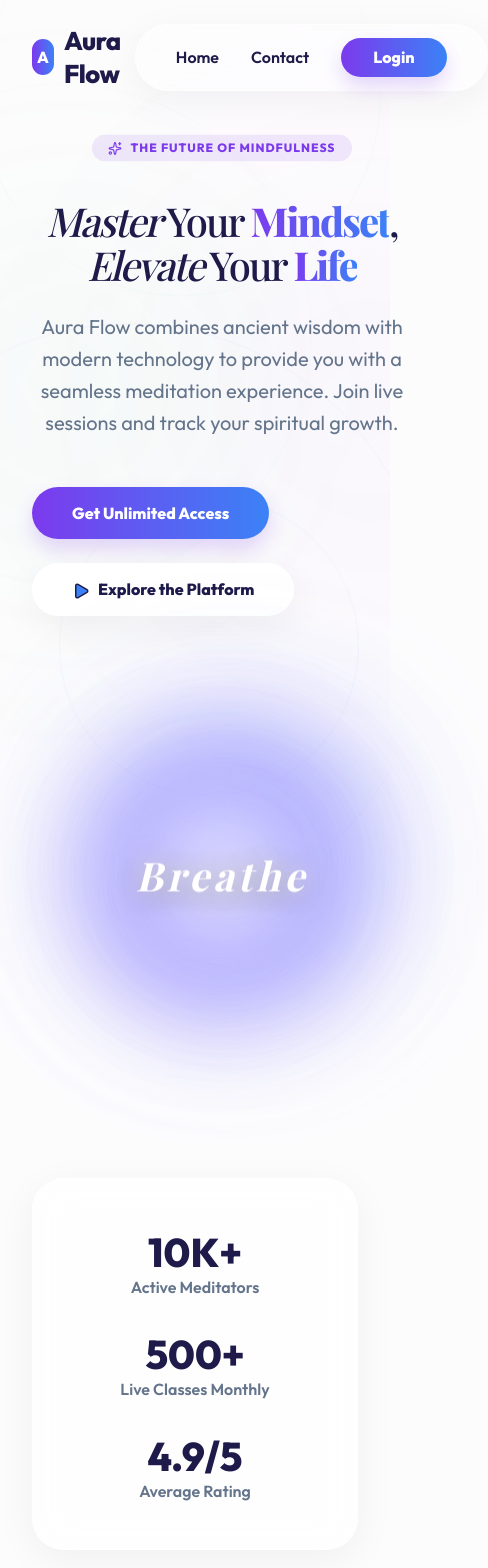
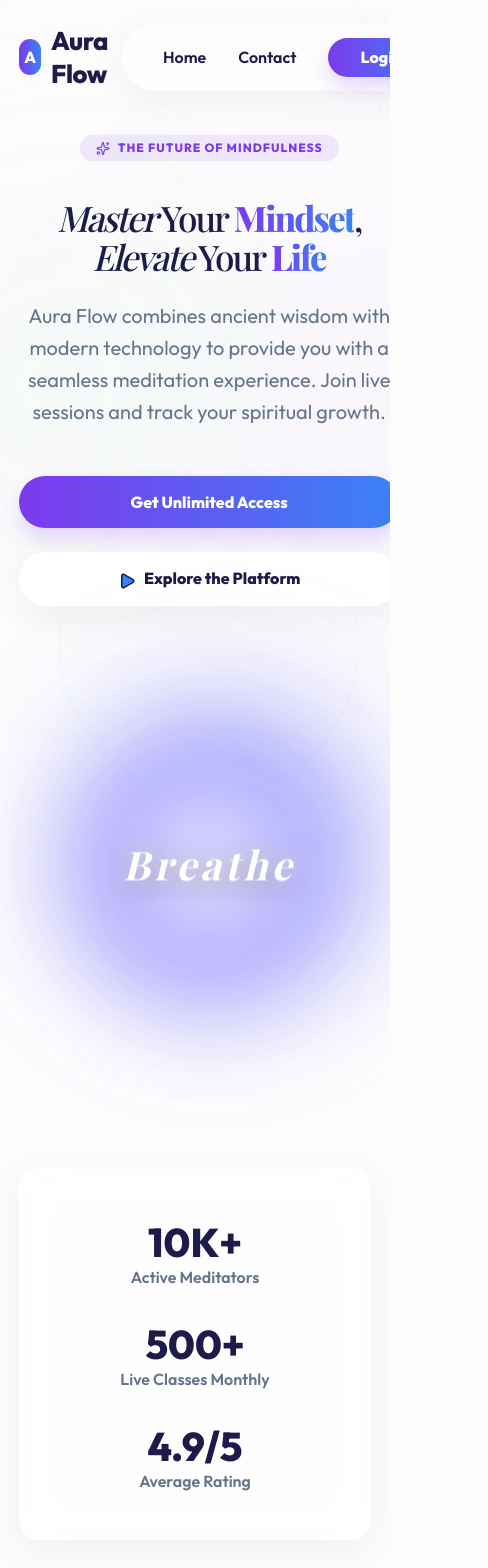
Before and after one commit to Shreya1577/Meditation, a React (Vite) app in the folder client/: page / in a window 390 px wide. Shown: the top 1568 px of the page, 488 px wide, since content can reach past the window. Built offline with nearby package versions, Linux system fonts and the light colour scheme; a web font is replaced by a local one.

Commit message:
Fix: days active counter, mobile-first responsive layout, overflow fix

```diff
--- a/client/src/index.css
+++ b/client/src/index.css
@@ -120,6 +120,7 @@ h1, h2, h3 {
   max-width: 1200px;
   margin: 0 auto;
   padding: 0 2rem;
+  width: 100%;
 }
 
 .badge {
@@ -130,3 +131,100 @@ h1, h2, h3 {
   text-transform: uppercase;
   letter-spacing: 1px;
 }
+
+/* ─── Dashboard responsive grid ─────────────────────────── */
+.dashboard-grid {
+  display: grid;
+  grid-template-columns: 2fr 1fr;
+  gap: 3rem;
+}
+
+/* Recommendation cards grid */
+.reco-grid {
+  display: grid;
+  grid-template-columns: 1fr 1fr;
+  gap: 2rem;
+}
+
+/* Admin table wrapper */
+.admin-table-wrapper {
+  overflow-x: auto;
+  -webkit-overflow-scrolling: touch;
+}
+
+/* ─── Prevent any element from causing horizontal scroll ─── */
+html, body {
+  overflow-x: hidden;
+  max-width: 100vw;
+}
+
+img, video, iframe, table {
+  max-width: 100%;
+}
+
+/* ─── Mobile – single column ─────────────────────────────── */
+@media (max-width: 768px) {
+  .dashboard-grid {
+    grid-template-columns: 1fr;
+    gap: 2rem;
+  }
+
+  .reco-grid {
+    grid-template-columns: 1fr;
+    gap: 1.5rem;
+  }
+
+  .container {
+    padding: 0 1.2rem;
+  }
+
+  h1 {
+    font-size: 2.2rem !important;
+    letter-spacing: -1px;
+  }
+
+  h2 {
+    font-size: 1.8rem !important;
+  }
+
+  .glass-card {
+    padding: 1.5rem;
+    border-radius: 20px;
+  }
+
+  /* Navbar fix on mobile */
+  nav {
+    flex-wrap: wrap;
+    gap: 0.5rem;
+    padding: 1rem 1.2rem;
+  }
+
+  /* Admin table: allow horizontal scroll inside card only */
+  .admin-table-wrapper {
+    overflow-x: auto;
+  }
+
+  /* Stack hero sections */
+  .hero-grid {
+    grid-template-columns: 1fr !important;
+    text-align: center;
+  }
+
+  /* Buttons full width on mobile */
+  .btn-primary {
+    width: 100%;
+    text-align: center;
+  }
+}
+
+/* ─── Tablet ─────────────────────────────────────────────── */
+@media (max-width: 1024px) and (min-width: 769px) {
+  .dashboard-grid {
+    grid-template-columns: 1fr 1fr;
+    gap: 2rem;
+  }
+
+  .reco-grid {
+    grid-template-columns: 1fr 1fr;
+  }
+}
--- a/client/src/pages/Dashboard.jsx
+++ b/client/src/pages/Dashboard.jsx
@@ -30,12 +30,12 @@ const Dashboard = () => {
         fetchLiveLink();
     }, []);
 
-    const daysLeft = user?.subscription?.isActive
-        ? Math.max(0, Math.ceil((new Date(user.subscription.endDate) - new Date()) / (1000 * 60 * 60 * 24)))
+    const daysActive = user?.subscription?.isActive && user?.subscription?.startDate
+        ? Math.max(1, Math.floor((new Date() - new Date(user.subscription.startDate)) / (1000 * 60 * 60 * 24)) + 1)
         : 0;
 
     return (
-        <div style={{ paddingTop: '160px', paddingBottom: '100px' }} className="container">
+        <div style={{ paddingTop: '140px', paddingBottom: '100px' }} className="container">
             <header style={{ textAlign: 'center', marginBottom: '5rem' }}>
                 <div className="badge" style={{ background: 'rgba(59, 130, 246, 0.1)', color: 'var(--primary-blue)', marginBottom: '1.5rem' }}>
                     Welcome back
@@ -46,7 +46,7 @@ const Dashboard = () => {
                 <p style={{ color: 'var(--text-dim)', fontSize: '1.2rem', marginTop: '1rem' }}>"{affirmation}"</p>
             </header>
 
-            <div style={{ display: 'grid', gridTemplateColumns: '2fr 1fr', gap: '3rem' }}>
+            <div className="dashboard-grid">
                 {/* Main Content Area */}
                 <div style={{ display: 'flex', flexDirection: 'column', gap: '3rem' }}>
                     {/* Live Class Section */}
@@ -90,8 +90,8 @@ const Dashboard = () => {
                             </div>
                         )}
 
-                        <div style={{ marginTop: '2.5rem', display: 'grid', gridTemplateColumns: '1fr', gap: '1.5rem' }}>
-                            <div style={{ background: 'white', padding: '1.5rem', borderRadius: '20px', display: 'flex', alignItems: 'center', gap: '15px', boxShadow: 'var(--shadow-soft)' }}>
+                        <div style={{ marginTop: '2.5rem' }}>
+                            <div style={{ background: 'white', padding: '1.2rem 1.5rem', borderRadius: '20px', display: 'flex', alignItems: 'center', gap: '15px', boxShadow: 'var(--shadow-soft)' }}>
                                 <Clock color="var(--primary-purple)" />
                                 <div>
                                     <div style={{ fontSize: '0.8rem', color: 'var(--text-dim)' }}>Evening Session</div>
@@ -104,7 +104,7 @@ const Dashboard = () => {
                     {/* Recommendations */}
                     <div>
                         <h3 style={{ fontSize: '1.8rem', marginBottom: '2rem', fontWeight: 800 }}>Elevate Your Practice</h3>
-                        <div style={{ display: 'grid', gridTemplateColumns: '1fr 1fr', gap: '2rem' }}>
+                        <div className="reco-grid">
                             <div className="glass-card" style={{ background: 'white' }}>
                                 <Star color="#f59e0b" fill="#f59e0b" style={{ marginBottom: '1rem' }} />
                                 <h4>Deep Sleep Guided</h4>
@@ -124,10 +124,10 @@ const Dashboard = () => {
                     <div className="glass-card" style={{ background: 'var(--gradient-pill)', color: 'white' }}>
                         <Award size={32} style={{ marginBottom: '1.5rem' }} />
                         <h3 style={{ fontSize: '1.2rem', marginBottom: '0.5rem' }}>Zen Journey</h3>
-                        <div style={{ fontSize: '3.5rem', fontWeight: 800 }}>{daysLeft}</div>
-                        <p style={{ opacity: 0.8 }}>Days remaining</p>
+                        <div style={{ fontSize: '3.5rem', fontWeight: 800 }}>{daysActive}</div>
+                        <p style={{ opacity: 0.8 }}>{daysActive === 1 ? 'Day active' : 'Days active'}</p>
                         <div style={{ marginTop: '2rem', height: '6px', background: 'rgba(255,255,255,0.2)', borderRadius: '10px' }}>
-                            <div style={{ width: `${Math.min(100, (daysLeft / 30) * 100)}%`, height: '100%', background: 'white', borderRadius: '10px' }}></div>
+                            <div style={{ width: `${Math.min(100, (daysActive / 30) * 100)}%`, height: '100%', background: 'white', borderRadius: '10px', transition: 'width 0.8s ease' }}></div>
                         </div>
                     </div>
 
```
